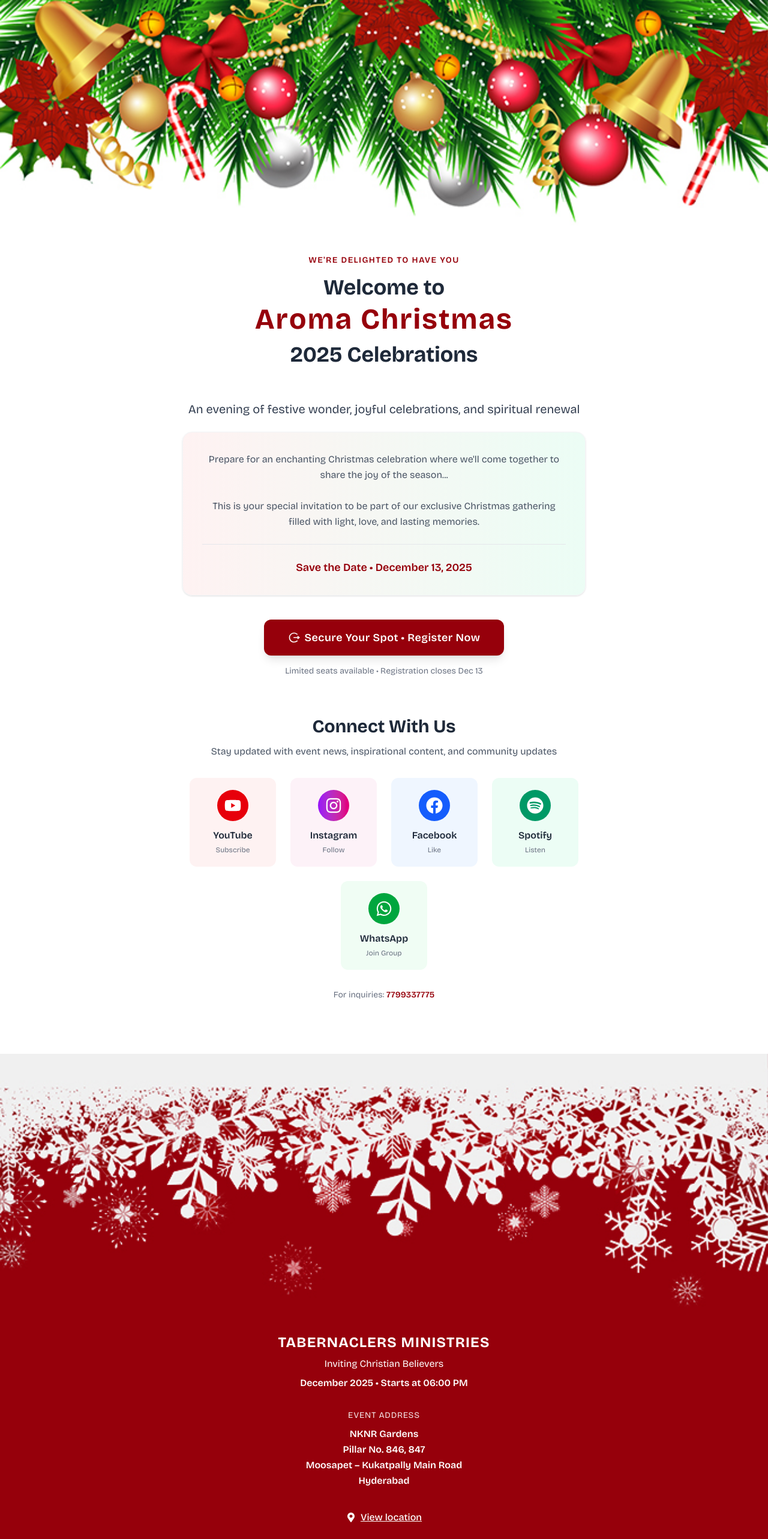
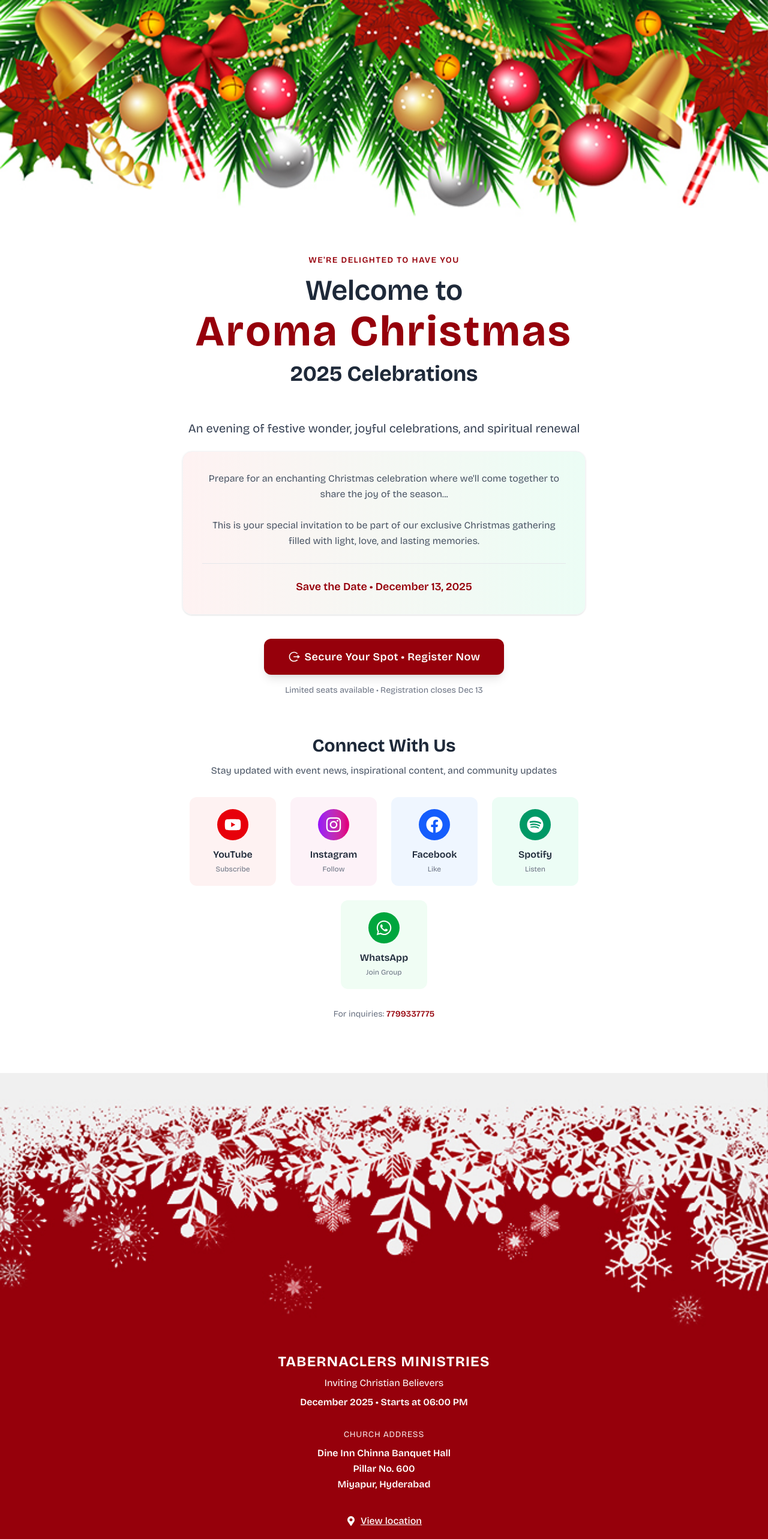
Before and after one commit to venkateshmadari/christmas, a React (Vite) app: page / in a window 1280 px wide. Shown: the top 2566 px of the page at 60% size. Built offline with nearby package versions, Linux system fonts and the light colour scheme.

Commit message:
errors and address updated

```diff
--- a/src/components/EventDetails.tsx
+++ b/src/components/EventDetails.tsx
@@ -66,13 +66,12 @@ const EventDetails = () => {
         {/* Event Address Section - MOVED HERE */}
         <motion.div className="my-6 md:my-8" variants={fadeUp}>
           <p className="uppercase text-sm text-white/90 tracking-wider mb-2">
-            Event Address
+            Church Address
           </p>
           <p className="text-white text-base leading-relaxed font-semibold">
-            NKNR Gardens <br />
-            Pillar No. 846, 847 <br />
-            Moosapet – Kukatpally Main Road <br />
-            Hyderabad
+            Dine Inn Chinna Banquet Hall <br />
+            Pillar No. 600 <br />
+            Miyapur, Hyderabad
           </p>
 
           {/* Location Pin/Map Link */}
--- a/src/components/FeaturedEvent.tsx
+++ b/src/components/FeaturedEvent.tsx
@@ -78,7 +78,7 @@ const FeaturedEvent = () => {
 
   return (
     <>
-      <div className="w-full px-4 md:px-[10%] py-4 md:py-8">
+      <div className="w-full px-4 md:px-[10%] py-4 md:py-8 overflow-x-hidden">
         <div className="flex items-center w-full">
           <span className="h-px bg-primary/20 w-full" />
           <span className="uppercase px-3 my-6 tracking-wider text-primary text-nowrap text-xs md:text-sm font-semibold">
@@ -89,13 +89,13 @@ const FeaturedEvent = () => {
       </div>
 
       {/* YouTube Thumbnails Carousel */}
-      <div className="w-full px-4 md:px-[10%]">
+      <div className="w-full px-4 md:px-[10%] overflow-x-hidden">
         {/* Main Carousel */}
-        <div className="relative max-w-6xl mx-auto">
+        <div className="relative max-w-6xl mx-auto overflow-hidden">
           {/* Navigation Buttons */}
           <button
             onClick={prevSlide}
-            className="absolute left-0 top-[37%] md:top-[40%] -translate-y-1/2 z-20 bg-white/90 hover:bg-white p-2 md:p-3 rounded-full shadow-lg hover:shadow-xl transition-all duration-300 -translate-x-1/2 sm:-translate-x-4"
+            className="absolute left-2 md:left-4 top-[37%] md:top-[40%] -translate-y-1/2 z-20 bg-white/90 hover:bg-white p-2 md:p-3 rounded-full shadow-lg hover:shadow-xl transition-all duration-300"
             aria-label="Previous slide"
           >
             <FaChevronLeft className="text-primary text-lg md:text-xl" />
@@ -103,7 +103,7 @@ const FeaturedEvent = () => {
 
           <button
             onClick={nextSlide}
-            className="absolute right-0 top-[37%] md:top-[40%] -translate-y-1/2 z-20 bg-white/90 hover:bg-white p-2 md:p-3 rounded-full shadow-lg hover:shadow-xl transition-all duration-300 translate-x-1/2 sm:translate-x-4"
+            className="absolute right-2 md:right-4 top-[37%] md:top-[40%] -translate-y-1/2 z-20 bg-white/90 hover:bg-white p-2 md:p-3 rounded-full shadow-lg hover:shadow-xl transition-all duration-300"
             aria-label="Next slide"
           >
             <FaChevronRight className="text-primary text-lg md:text-xl" />
@@ -132,12 +132,12 @@ const FeaturedEvent = () => {
           </div>
 
           {/* Thumbnails Strip */}
-          <div className="mt-4 md:mt-6">
-            <div className="flex gap-3 md:gap-4 overflow-x-auto pb-3 md:pb-4 [&::-webkit-scrollbar]:hidden [-ms-overflow-style:none] [scrollbar-width:none] px-2">
+          <div className="mt-4 md:mt-6 overflow-hidden">
+            <div className="flex gap-2 md:gap-4 overflow-x-auto pb-3 md:pb-4 [&::-webkit-scrollbar]:hidden [-ms-overflow-style:none] [scrollbar-width:none] px-0 sm:px-2">
               {youtubeLinks.map((item, index) => (
                 <div
                   key={item.id}
-                  className={`flex-shrink-0 w-24 md:w-40 cursor-pointer transition-all duration-300 ${
+                  className={`flex-shrink-0 w-20 md:w-40 cursor-pointer transition-all duration-300 ${
                     index === activeIndex ? "" : "opacity-70 hover:opacity-100"
                   }`}
                   onClick={() => goToSlide(index)}
@@ -161,7 +161,7 @@ const FeaturedEvent = () => {
           </div>
 
           {/* Dots Indicator */}
-          <div className="flex justify-center gap-1.5 md:gap-2 mt-4 md:mt-6">
+          <div className="flex justify-center gap-1.5 md:gap-2 mt-4 md:mt-6 px-2">
             {youtubeLinks.map((_, index) => (
               <button
                 key={index}
--- a/src/components/HomeWelcomeSection.tsx
+++ b/src/components/HomeWelcomeSection.tsx
@@ -76,7 +76,7 @@ const HomeWelcomeSection = () => {
           </motion.p>
 
           <motion.h1
-            className="text-4xl font-bold font-bricolage text-gray-800 text-center"
+            className="text-4xl md:text-5xl font-semibold font-bricolage text-gray-800 text-center"
             variants={letter}
           >
             Welcome to
@@ -84,7 +84,7 @@ const HomeWelcomeSection = () => {
 
           {/* LETTER BY LETTER AROMA CHRISTMAS */}
           <motion.h2
-            className="text-5xl  font-bold font-bricolage tracking-wider text-primary text-center flex overflow-hidden"
+            className="text-4xl md:text-7xl font-bold font-bricolage tracking-wider text-primary text-center flex overflow-hidden"
             variants={letterContainer}
           >
             {aromaText.map((char, i) => (
```
